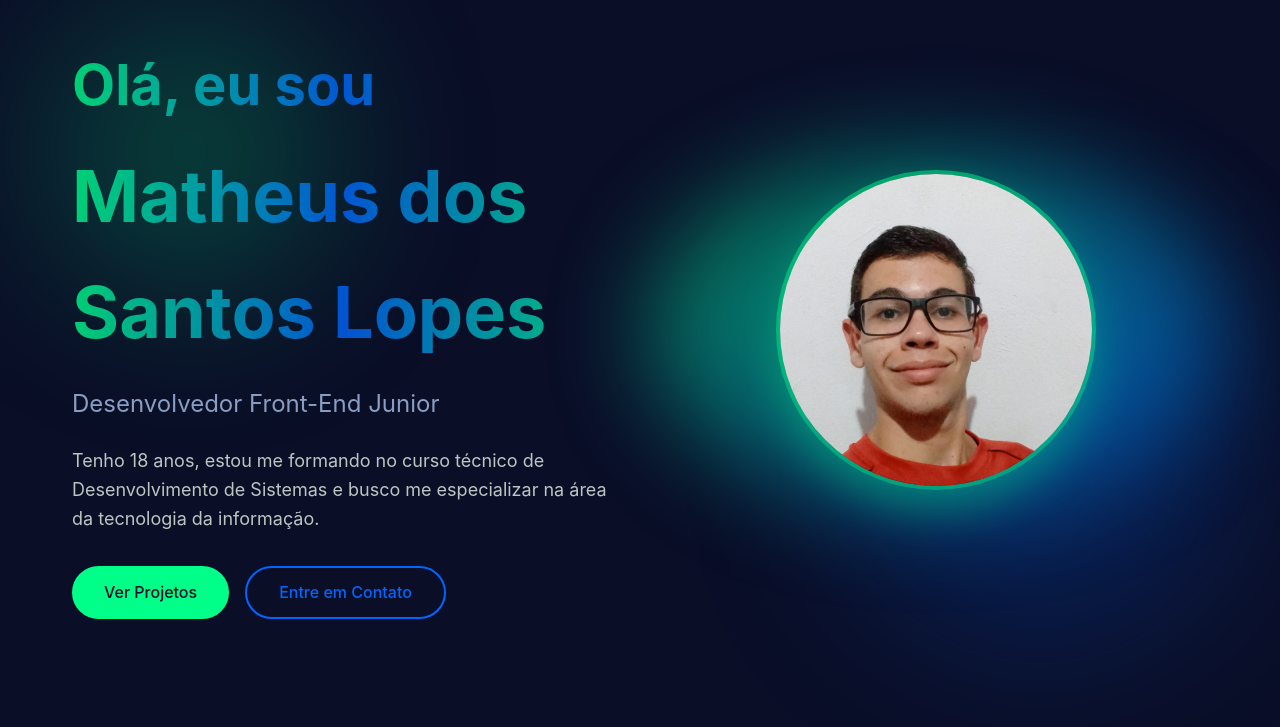
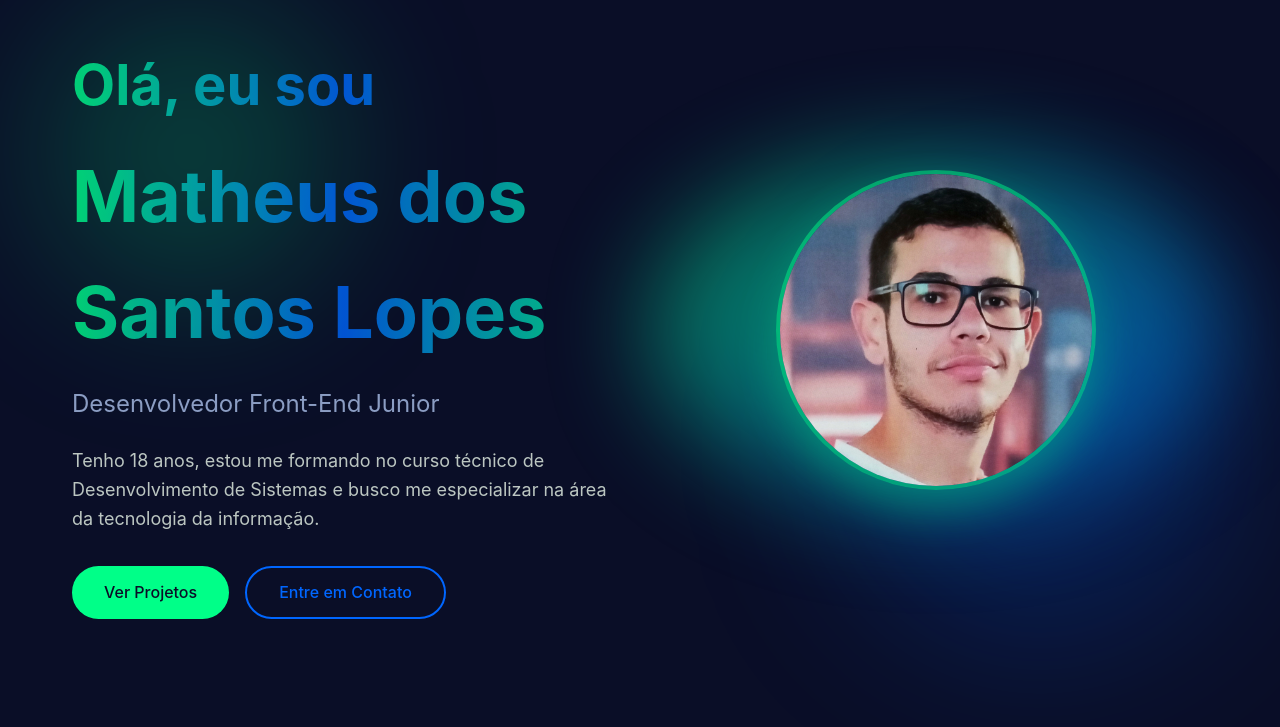
Before and after one commit to matheus-slopes/Portfolio_Matheus_slopes, a plain HTML site: page index.html in a window 1280 px wide. Shown: the part 70-797 px from the top of the page. Drawn offline with Linux system fonts and the light colour scheme.

Commit message:
Update index.html

```diff
--- a/index.html
+++ b/index.html
@@ -6,7 +6,7 @@
     <title>Matheus dos Santos Lopes</title>
     <meta name="description" content="Portfólio de desenvolvedor iniciante em desenvolvimento front-end para a web">
     <link rel="stylesheet" href="assets/css/styles.css">
-    <link rel="shortcut icon" class="aba_img" type="imagex/png" href="assets/images/fotos_profissionais/matheus.jpeg">
+    <link rel="shortcut icon" class="aba_img" type="imagex/png" href="assets/images/fotos_profissionais/matheus.webp">
 </head>
 <body>
     <!-- Navbar -->
@@ -59,7 +59,7 @@
                 <div class="hero-image">
                     <div class="hero-image-glow"></div>
                     <div class="hero-image-wrapper">
-                        <img src="assets/images/fotos_profissionais/matheus.jpeg" alt="Foto de perfil">
+                        <img src="assets/images/fotos_profissionais/matheus.webp" alt="Foto de perfil">
                     </div>
                 </div>
 
```
